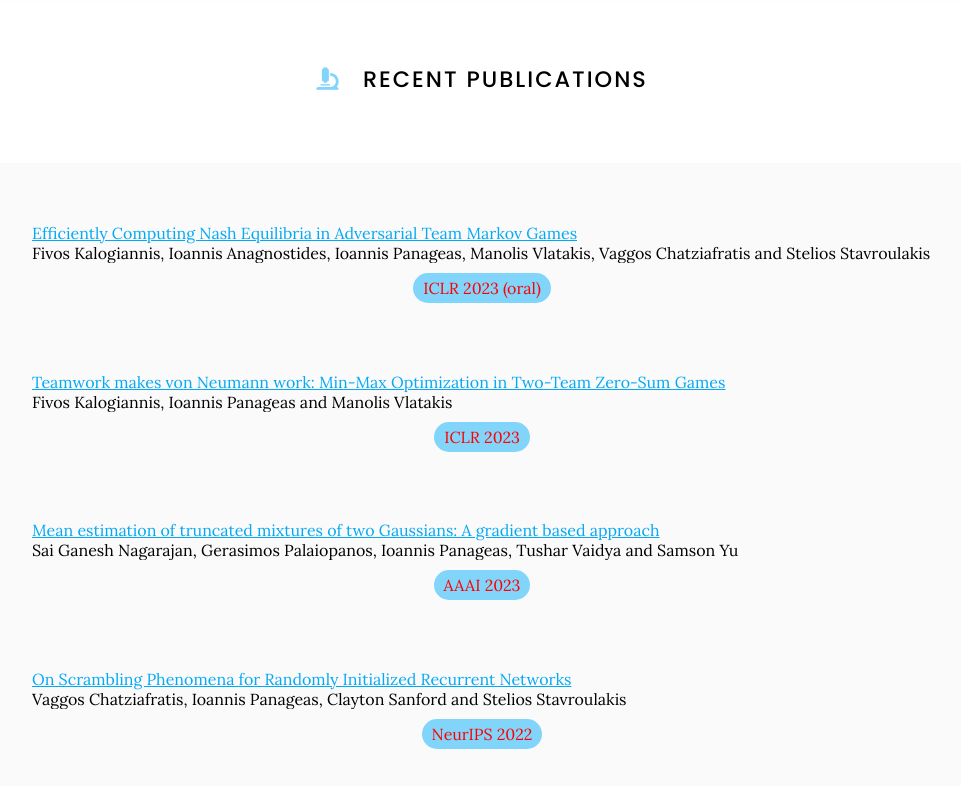
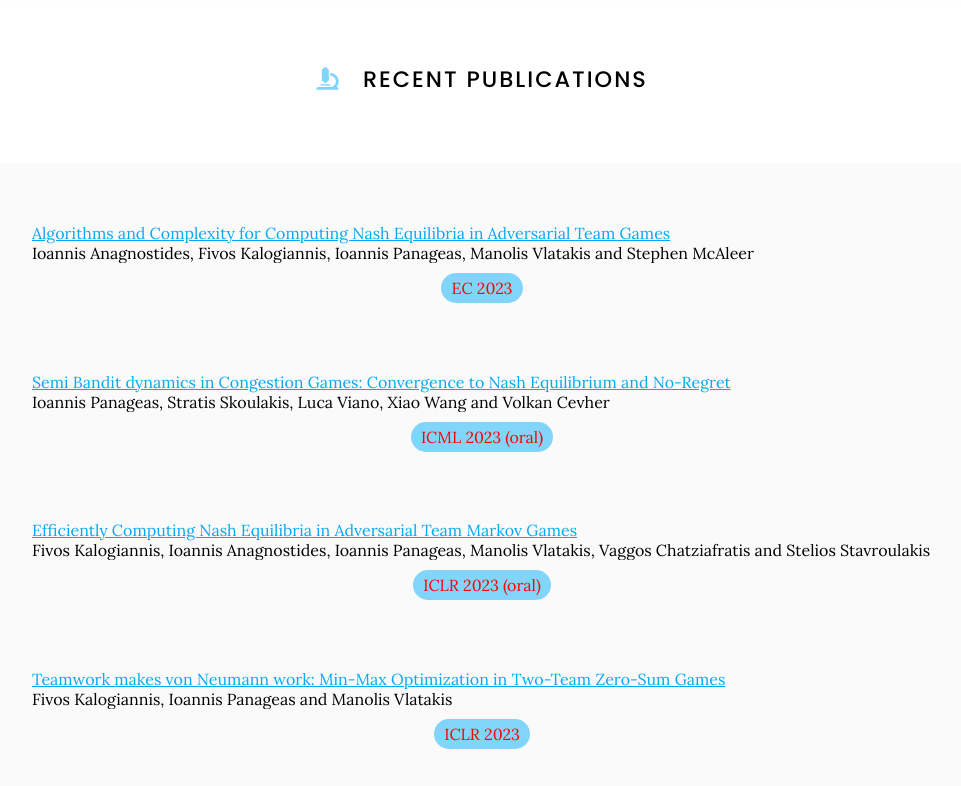
Before and after one commit to goallabuci/goallabuci.github.io, a Jekyll site: the page built from research/index.md, in a window 1280 px wide and 900 px high, cut to the strip 114-900 px from the top of the window. Shown: the whole strip, without its empty margins (158-1119 px from the left). Built offline with Jekyll 4.4.1, drawn with Linux system fonts in a browser that asks for light colours.

Commit message:
Update index.md

```diff
--- a/research/index.md
+++ b/research/index.md
@@ -9,6 +9,24 @@ nav:
 
 
 {% include section.html %}
+<div class="citation_title" align="left">
+      <a href="https://arxiv.org/abs/2301.02129">
+        Algorithms and Complexity for Computing Nash Equilibria in Adversarial Team Games
+      </a>
+    </div><div class="citation_authors truncate" align="left" tabindex="0">
+      Ioannis Anagnostides, Fivos Kalogiannis, Ioannis Panageas, Manolis Vlatakis and Stephen McAleer
+    </div><div class="tags" data-link="https://goallabuci.github.io/research/"><a class="tag" style="color:#ff0000">EC 2023</a></div>
+<br>
+
+<div class="citation_title" align="left">
+      <a href="https://goallabuci.github.io/research/">
+        Semi Bandit dynamics in Congestion Games: Convergence to Nash Equilibrium and No-Regret
+      </a>
+    </div><div class="citation_authors truncate" align="left" tabindex="0">
+      Ioannis Panageas, Stratis Skoulakis, Luca Viano, Xiao Wang and Volkan Cevher
+    </div><div class="tags" data-link="https://goallabuci.github.io/research/"><a class="tag" style="color:#ff0000">ICML 2023 (oral)</a></div>
+<br>
+
 <div class="citation_title" align="left">
       <a href="https://arxiv.org/abs/2208.02204">
         Efficiently Computing Nash Equilibria in Adversarial Team Markov Games
```
